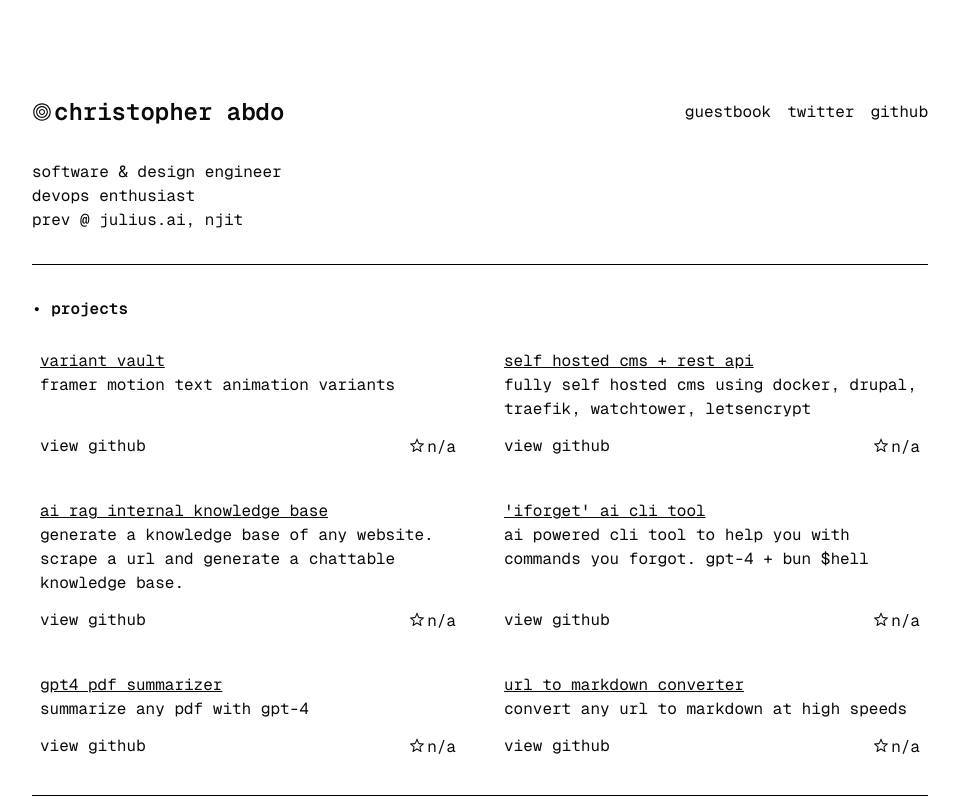
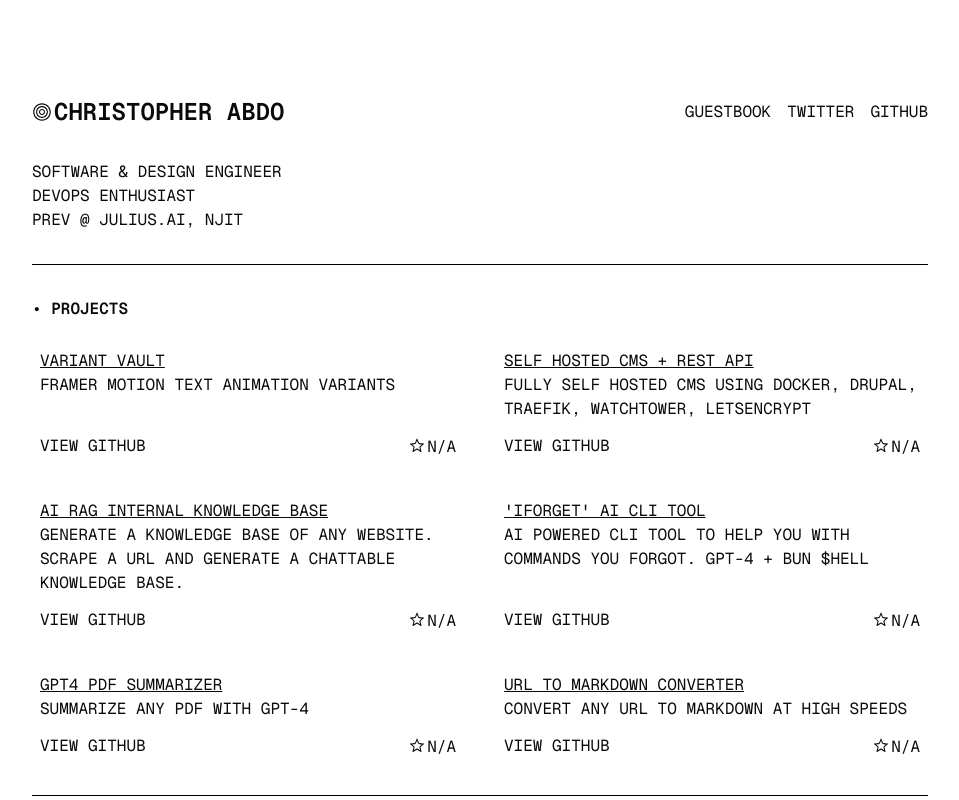
Before and after one commit to ChrisAbdo/is219-site-final, a Next.js app: page / in a window 1280 px wide. Shown: the top 800 px of the page, without its empty margins (160-1119 px from the left). Built offline with nearby package versions, Linux system fonts and the light colour scheme; no server answers.

Commit message:
UPPERCASE

```diff
--- a/app/layout.tsx
+++ b/app/layout.tsx
@@ -17,7 +17,7 @@ export default function RootLayout({
   return (
     <html lang="en">
       <body
-        className={`${GeistMono.className} antialiased px-4 sm:px-8 md:px-16 lg:px-24 xl:px-48 py-6 sm:py-12 md:py-16 lg:py-20 xl:py-24`}
+        className={`${GeistMono.className} antialiased px-4 sm:px-8 md:px-16 lg:px-24 xl:px-48 py-6 sm:py-12 md:py-16 lg:py-20 xl:py-24 uppercase`}
       >
         <div className="flex flex-col gap-8">
           <Nav />
```
